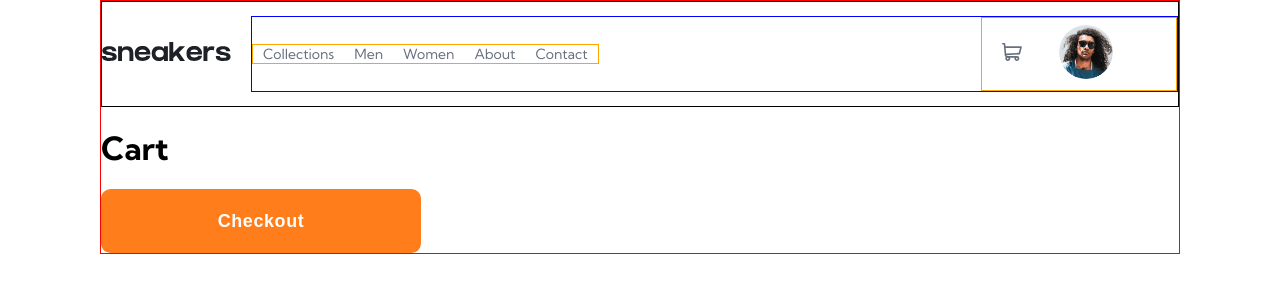
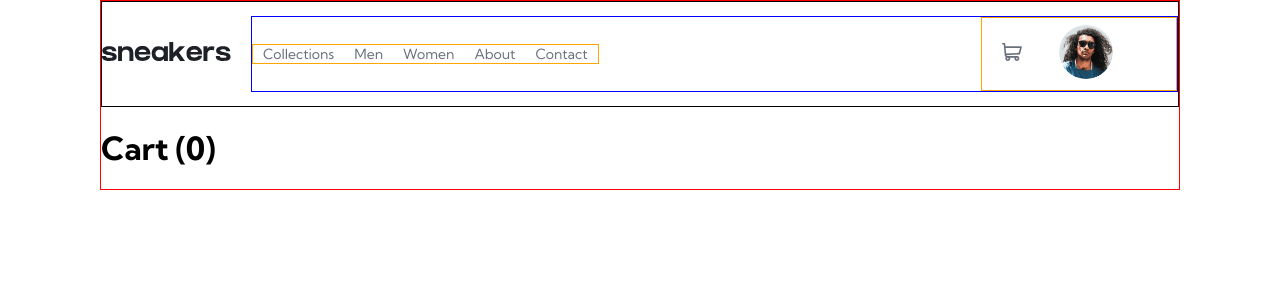
Before and after one commit to annaduong17/e-commerce, a React (Create React App) app: page /cart in a window 1280 px wide. Shown: the top 300 px of the page. Built offline with nearby package versions, Linux system fonts and the light colour scheme.

Commit message:
display total number of items in cart

```diff
--- a/src/components/Cart.js
+++ b/src/components/Cart.js
@@ -1,10 +1,26 @@
-import { useContext } from 'react';
+import { useContext, useState, useEffect } from 'react';
 import CartItem from './CartItem';
 import Button from './Button';
 import ShoesContext from '../context/shoes';
 
 function Cart() {
+  const [ showButton, setShowButton ] = useState(false);
   const { cart, discount } = useContext(ShoesContext);
+
+  useEffect(() => {
+    if (cart.length) {
+      setShowButton(true);
+    } else {
+      setShowButton(false);
+    }
+  }, [cart]);
+
+  const numOfItems = cart.reduce((acc, curr) => {
+    acc += curr.cartQuantity;
+    return acc;
+  }, 0)
+
+  console.log(numOfItems);
 
   const renderedItems = cart.map((product) => {
 
@@ -13,11 +29,12 @@ function Cart() {
     )
   })
 
+
   return(
     <div>
-      <h1>Cart</h1>
+      <h1>Cart {`(${numOfItems})`}</h1>
       {renderedItems}
-      <Button className="orange-btn">Checkout</Button>
+      {showButton && <Button className="orange-btn">Checkout</Button>}
     </div>
   )
 }
--- a/src/context/shoes.js
+++ b/src/context/shoes.js
@@ -35,8 +35,6 @@ function Provider({ children }) {
       ...prev,
       [id]: (prev[id] || 0) + quantities[id] || 1,
     }));
-
-    initializeQuantities();
   }
 
   const handleQuantityChange = (key, newQuantity) => {
@@ -69,7 +67,7 @@ function Provider({ children }) {
 
   useEffect(() => {
     initializeQuantities();
-  }, [initializeQuantities]);
+  }, [cart, initializeQuantities]);
 
 
   return(
```
